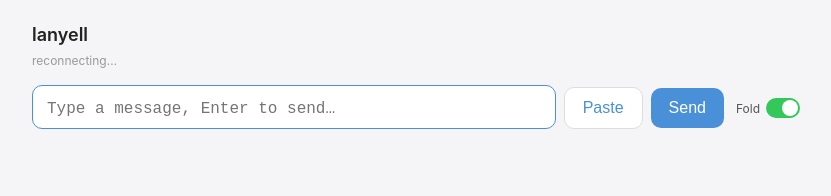
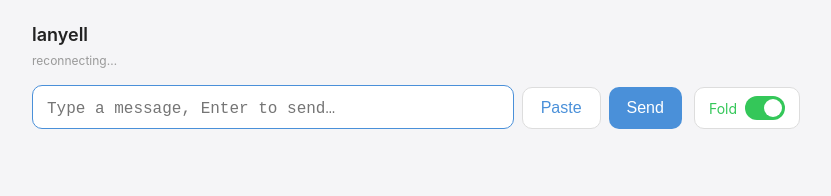
Before and after one commit to boomsi/lanyell, a website: page public/index.html in a window 1280 px wide. Shown: the whole page, without its empty margins (224-1055 px from the left). Drawn offline with Linux system fonts and the light colour scheme; no server answers.

Commit message:
fix: fold limit 200->444 (content area) and balance switch size
- Fold clips the content area at 444px (was 200); keep CSS max-height
  and the JS FOLD_LIMIT in sync so measurement matches the clip.
- The fold switch was much smaller than the Paste/Send buttons. Give it
  a pill container (border + padding + rounded, matching button height)
  and enlarge the track to 40x24 so the row looks balanced.

```diff
--- a/public/index.html
+++ b/public/index.html
@@ -21,9 +21,10 @@
     /* the paste button is secondary, so it shares the input's light look */
     .btn-paste { background: #fff; color: #4a90d9; border: 1px solid #ddd; }
     .btn-paste:hover { border-color: #4a90d9; }
-    .btn-row { display: flex; gap: 8px; align-items: center; }
+    .btn-row { display: flex; gap: 8px; align-items: stretch; }
     .btn-row button { flex: 1; }
-    .btn-row .switch { flex: none; margin-left: 4px; }
+    /* the switch matches the buttons' height so the row looks balanced */
+    .btn-row .switch { flex: none; margin-left: 4px; display: flex; align-items: center; gap: 8px; padding: 0 14px; border: 1px solid #ddd; border-radius: 10px; background: #fff; cursor: pointer; }
     /* narrow screens (phones): stack the textarea above its own button row so
        nothing is cramped on one line; default the input to two rows */
     @media (max-width: 480px) {
@@ -43,8 +44,8 @@
     .delete:hover { border-color: #ff3b30; background: #ff3b30; color: #fff; }
     .content { display: block; white-space: pre-wrap; }
     /* collapse mode: when the fold switch is on, long content is clipped at
-       200px with a gradient + a toggle to expand. */
-    body.fold-on .content.collapsible { max-height: 200px; overflow: hidden; position: relative; }
+       444px with a gradient + a toggle to expand. */
+    body.fold-on .content.collapsible { max-height: 444px; overflow: hidden; position: relative; }
     body.fold-on .content.collapsible.expanded { max-height: none; }
     body.fold-on .content.collapsible:not(.expanded)::after {
       content: ""; position: absolute; left: 0; right: 0; bottom: 0; height: 28px;
@@ -52,12 +53,15 @@
     }
     .fold-toggle { display: none; margin-top: 4px; font-size: 12px; color: #4a90d9; cursor: pointer; user-select: none; }
     body.fold-on .fold-toggle.show { display: block; }
-    /* the fold switch: a small toggle on the right of the button row */
-    .switch { display: flex; align-items: center; gap: 6px; font-size: 12px; color: #555; white-space: nowrap; }
-    .switch-track { width: 34px; height: 20px; border-radius: 10px; background: #ccc; position: relative; cursor: pointer; transition: background .15s; flex: none; }
-    .switch-track::after { content: ""; position: absolute; top: 2px; left: 2px; width: 16px; height: 16px; border-radius: 50%; background: #fff; transition: left .15s; }
+    /* the fold switch: a pill toggle on the right of the button row,
+       sized to match the buttons' height */
+    .switch { font-size: 14px; color: #555; white-space: nowrap; user-select: none; }
+    .switch:hover { border-color: #4a90d9; }
+    .switch-track { width: 40px; height: 24px; border-radius: 12px; background: #ccc; position: relative; transition: background .15s; flex: none; }
+    .switch-track::after { content: ""; position: absolute; top: 3px; left: 3px; width: 18px; height: 18px; border-radius: 50%; background: #fff; transition: left .15s; }
+    .switch.on { color: #34c759; }
     .switch.on .switch-track { background: #34c759; }
-    .switch.on .switch-track::after { left: 16px; }
+    .switch.on .switch-track::after { left: 19px; }
   </style>
 </head>
 <body>
@@ -275,7 +279,7 @@
       if (stored !== null) foldOn = stored === "1";
     } catch (e) { /* localStorage unavailable: keep default */ }
     const foldSwitch = document.getElementById("foldSwitch");
-    const FOLD_LIMIT = 200;
+    const FOLD_LIMIT = 444;
 
     // Apply/clear fold state on one item: show the toggle only if, in fold mode,
     // the content's natural height exceeds the limit.
```
